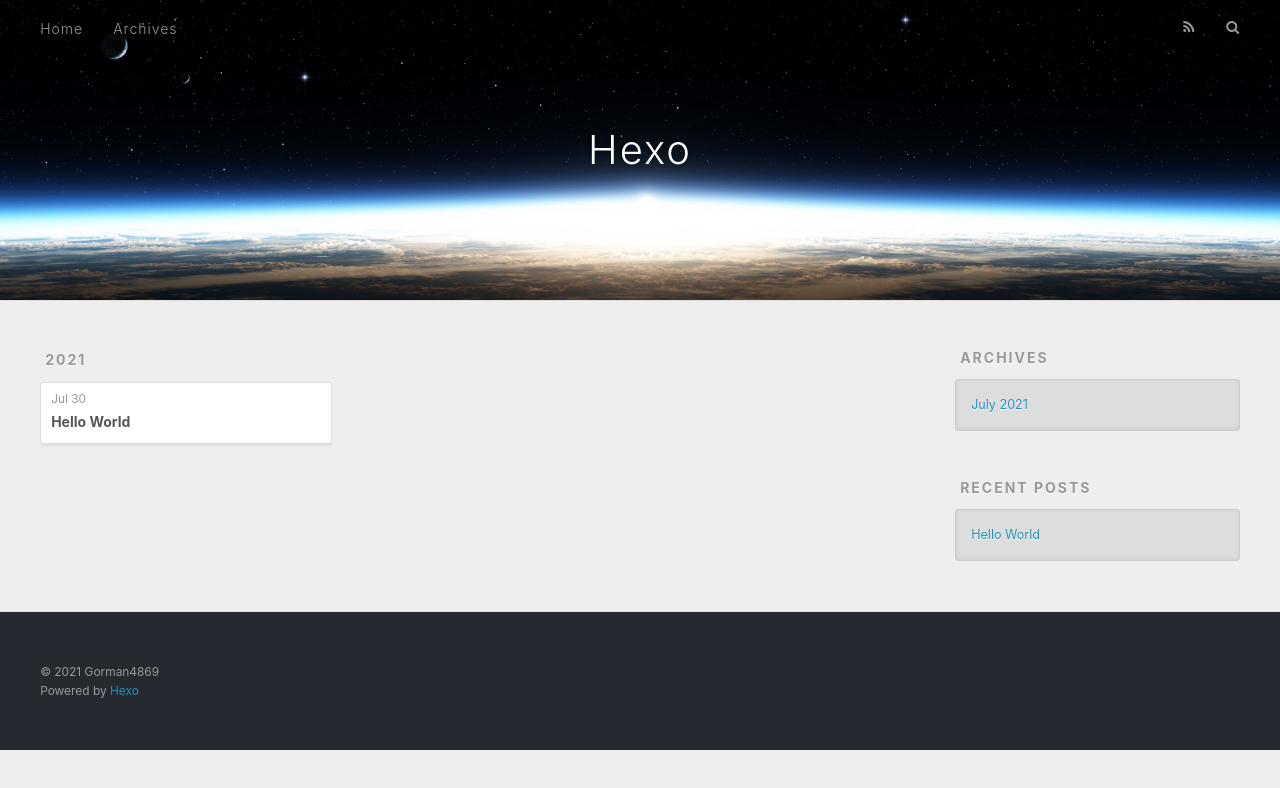
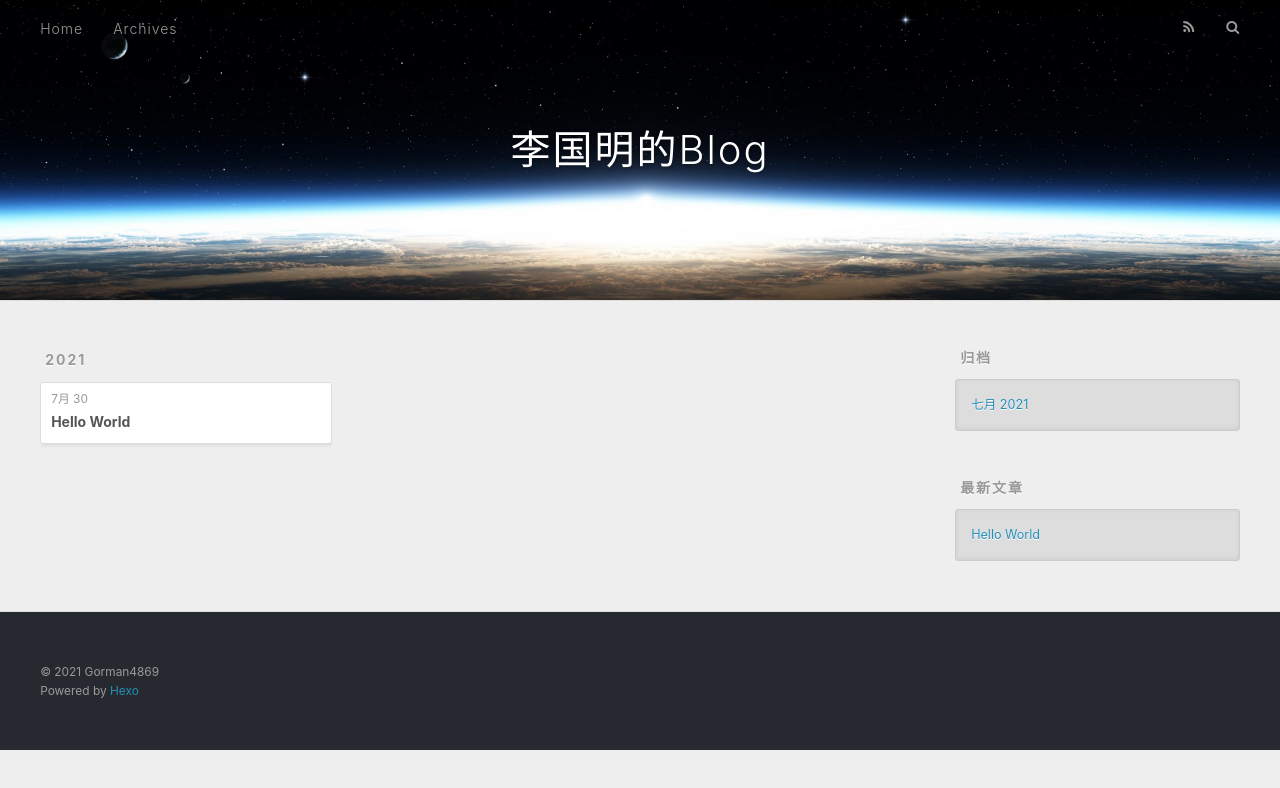
Before and after one commit to Gorman4869/Gorman4869.github.io, a plain HTML site: page archives/index.html in a window 1280 px wide. Drawn offline with nearby package versions, Linux system fonts and the light colour scheme.

Commit message:
Site updated: 2021-07-31 00:40:23

```diff
--- a/archives/index.html
+++ b/archives/index.html
@@ -5,17 +5,20 @@
 
 
 
-  <title>Archives | Hexo</title>
+  <title>归档 | 李国明的Blog</title>
   <meta name="viewport" content="width=device-width, initial-scale=1, maximum-scale=1">
-  <meta property="og:type" content="website">
-<meta property="og:title" content="Hexo">
+  <meta name="description" content="这里是李国明的Blog">
+<meta property="og:type" content="website">
+<meta property="og:title" content="李国明的Blog">
 <meta property="og:url" content="https://gorman4869.github.io/archives/index.html">
-<meta property="og:site_name" content="Hexo">
-<meta property="og:locale" content="en_US">
+<meta property="og:site_name" content="李国明的Blog">
+<meta property="og:description" content="这里是李国明的Blog">
+<meta property="og:locale" content="zh_CN">
 <meta property="article:author" content="Gorman4869">
+<meta property="article:tag" content="Python | Django">
 <meta name="twitter:card" content="summary">
 
-    <link rel="alternate" href="/atom.xml" title="Hexo" type="application/atom+xml">
+    <link rel="alternate" href="/atom.xml" title="李国明的Blog" type="application/atom+xml">
 
 
     <link rel="icon" href="/favicon.png">
@@ -36,7 +39,7 @@
   <div id="header-outer" class="outer">
     <div id="header-title" class="inner">
       <h1 id="logo-wrap">
-        <a href="/" id="logo">Hexo</a>
+        <a href="/" id="logo">李国明的Blog</a>
       </h1>
 
     </div>
@@ -53,7 +56,7 @@
 
           <a id="nav-rss-link" class="nav-icon" href="/atom.xml" title="RSS Feed"></a>
 
-        <a id="nav-search-btn" class="nav-icon" title="Search"></a>
+        <a id="nav-search-btn" class="nav-icon" title="搜索"></a>
       </nav>
       <div id="search-form-wrap">
         <form action="//google.com/search" method="get" accept-charset="UTF-8" class="search-form"><input type="search" name="q" class="search-form-input" placeholder="Search"><button type="submit" class="search-form-submit">&#xF002;</button><input type="hidden" name="sitesearch" value="https://Gorman4869.github.io"></form>
@@ -79,7 +82,7 @@
   <div class="archive-article-inner">
     <header class="archive-article-header">
       <a href="/2021/07/30/hello-world/" class="archive-article-date">
-  <time datetime="2021-07-29T17:22:26.662Z" itemprop="datePublished">Jul 30</time>
+  <time datetime="2021-07-29T17:22:26.662Z" itemprop="datePublished">7月 30</time>
 </a>
 
 
@@ -111,9 +114,9 @@
 
 
   <div class="widget-wrap">
-    <h3 class="widget-title">Archives</h3>
+    <h3 class="widget-title">归档</h3>
     <div class="widget">
-      <ul class="archive-list"><li class="archive-list-item"><a class="archive-list-link" href="/archives/2021/07/">July 2021</a></li></ul>
+      <ul class="archive-list"><li class="archive-list-item"><a class="archive-list-link" href="/archives/2021/07/">七月 2021</a></li></ul>
     </div>
   </div>
 
@@ -121,7 +124,7 @@
 
 
   <div class="widget-wrap">
-    <h3 class="widget-title">Recent Posts</h3>
+    <h3 class="widget-title">最新文章</h3>
     <div class="widget">
       <ul>
 
```
Also changed, not shown: 2021/07/30/hello-world/index.html (+10 -9 lines), archives/2021/07/index.html (+15 -12 lines), archives/2021/index.html (+15 -12 lines), index.html (+14 -11 lines).
